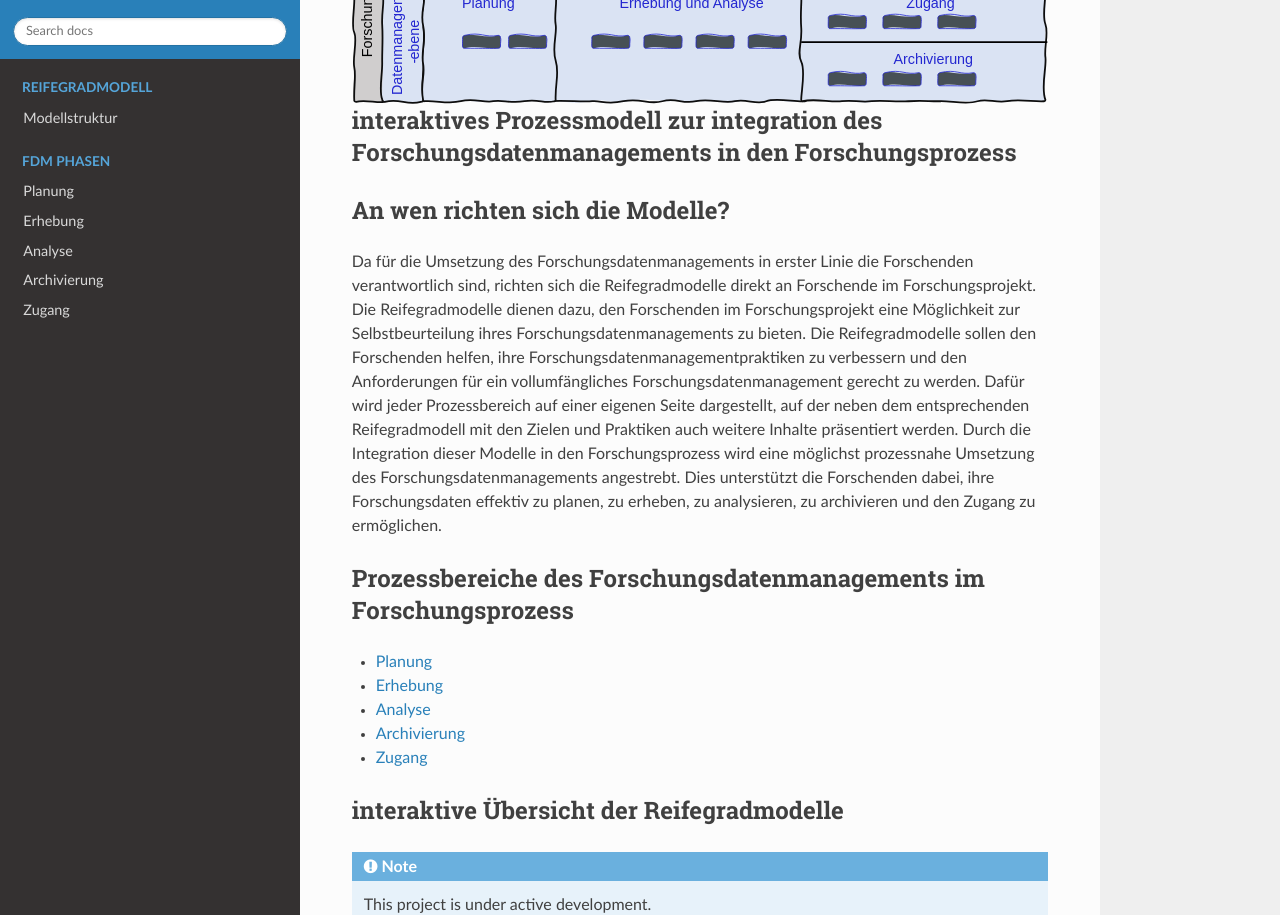
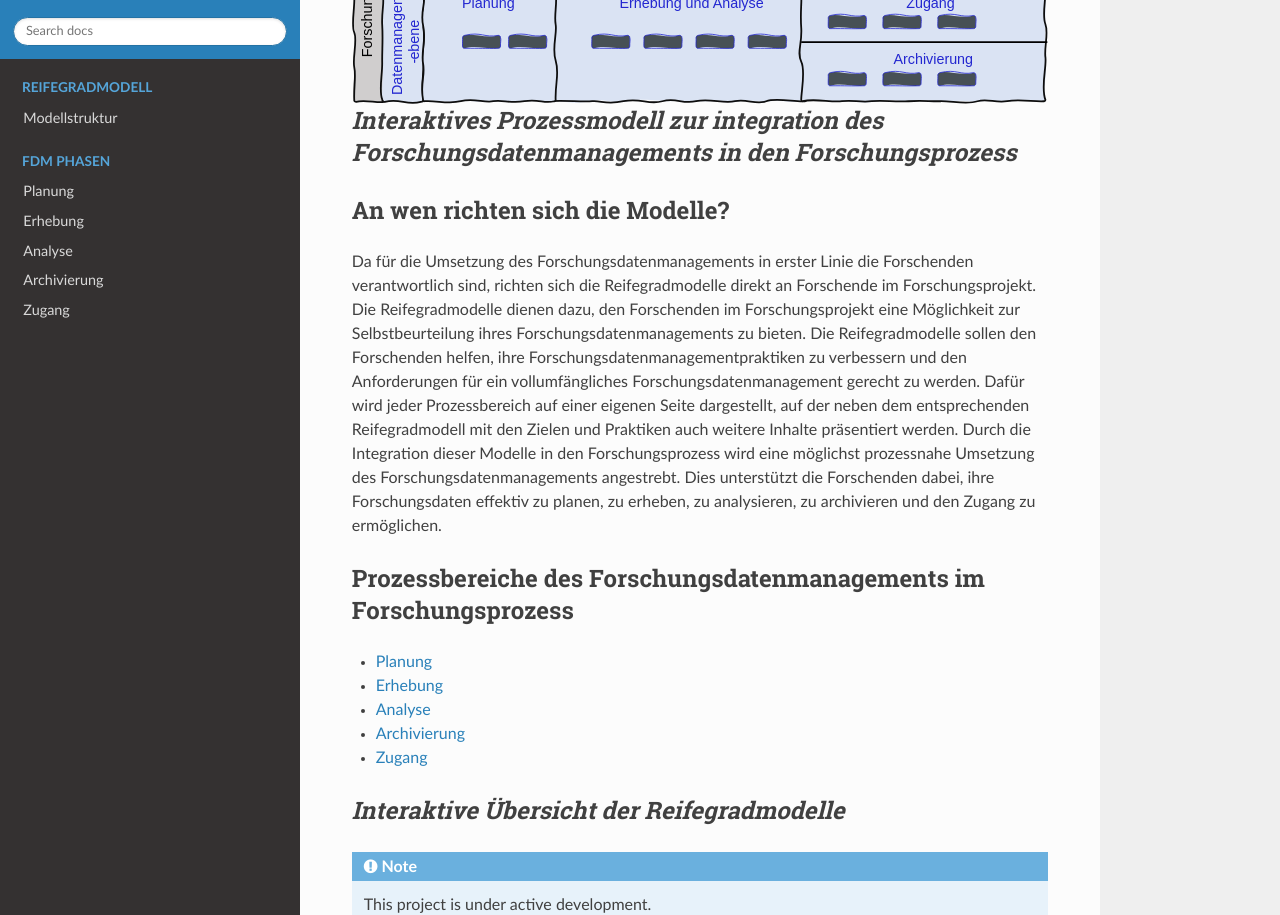
Before and after one commit to LUHMW/MaturityModelsNFDI4Ing, a Sphinx documentation site: the page built from docs/source/index.rst, in a window 1280 px wide and 1400 px high, scrolled down 733 px. Shown: the part 156-1071 px from the top of the window. Built offline with Sphinx 7.4.7 and the Read the Docs theme 3.1.0, drawn with Linux system fonts in a browser that asks for light colours.

```diff
--- a/docs/source/index.rst
+++ b/docs/source/index.rst
@@ -15,7 +15,7 @@ Für die forschungsnahe Umsetzung des Forschungsdatenmanagements werden, um Fors
    :align: center
 
 
-interaktives Prozessmodell zur integration des Forschungsdatenmanagements in den Forschungsprozess
+*Interaktives Prozessmodell zur integration des Forschungsdatenmanagements in den Forschungsprozess*
 --------
 .. raw:: html
     :file: BPMN.html
@@ -38,7 +38,7 @@ Prozessbereiche des Forschungsdatenmanagements im Forschungsprozess
 * :ref:`Zugang`
 
 
-interaktive Übersicht der Reifegradmodelle
+*Interaktive Übersicht der Reifegradmodelle*
 --------
 
 .. raw:: html
```
